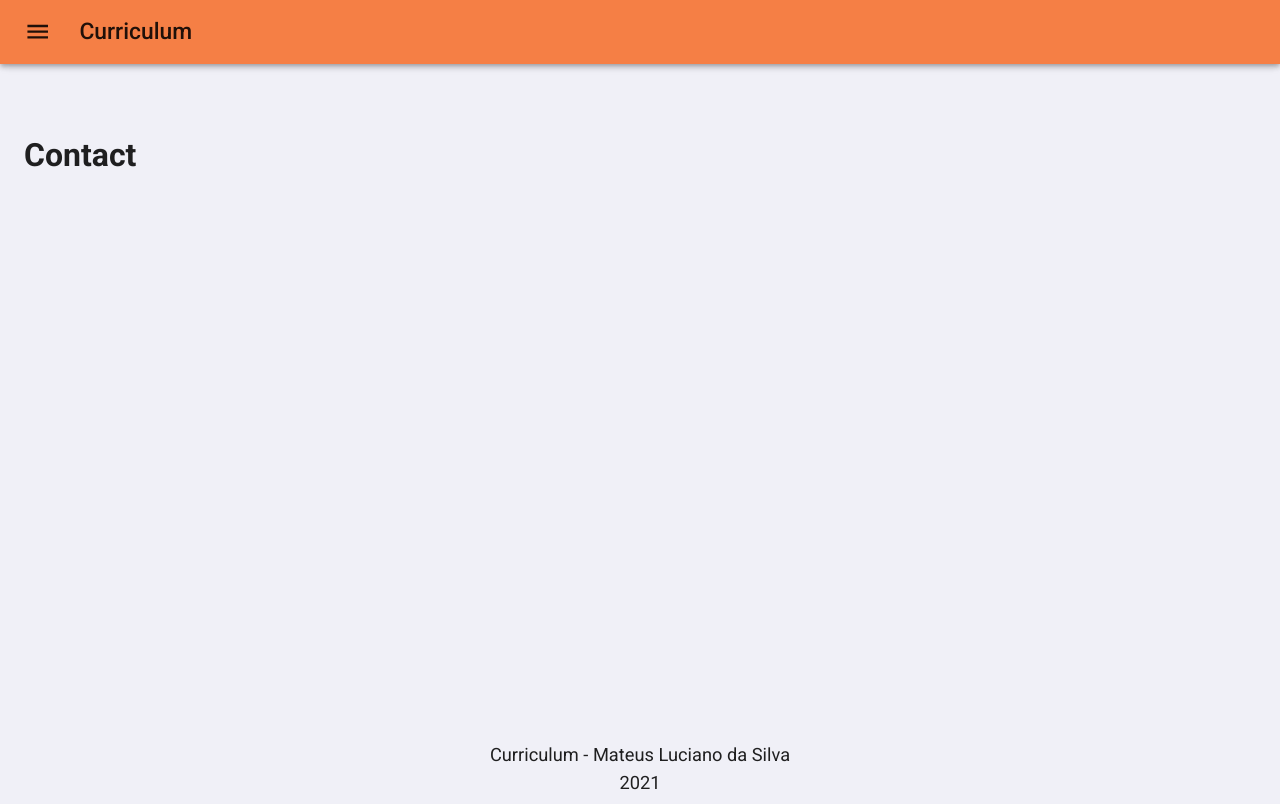
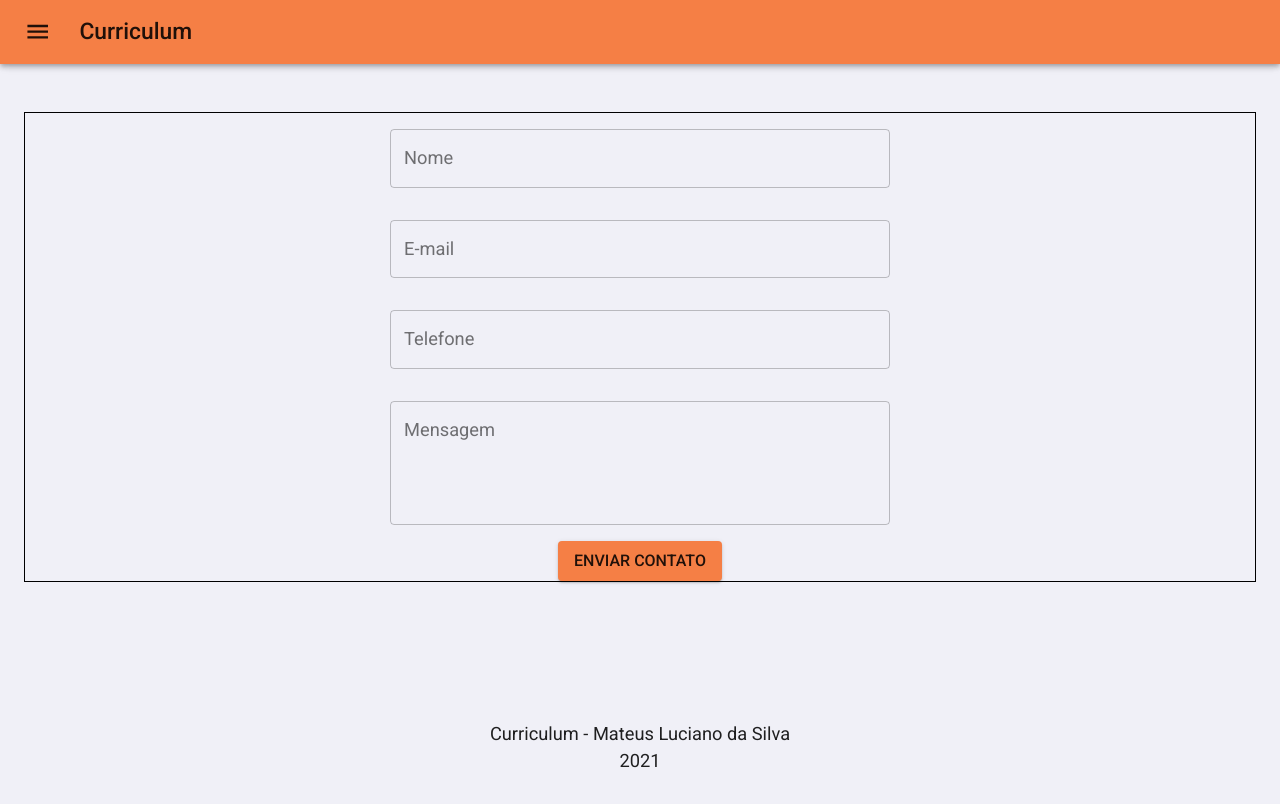
Before and after one commit to mateus-luciano/curriculum-frontend, a React (Create React App) app: page /contact in a window 1280 px wide. Built offline with nearby package versions, Linux system fonts and the light colour scheme; no server answers.

Commit message:
updated contact

```diff
--- a/src/pages/Contact/index.jsx
+++ b/src/pages/Contact/index.jsx
@@ -1,5 +1,64 @@
+import {
+  Grid,
+  Typography,
+  TextField,
+  Button
+} from '@material-ui/core';
+import useStyles from './styles';
+
 export default () => {
+  const classes = useStyles();
+
   return(
-    <h1>Contact</h1>
+    <div className={classes.root}>
+      <Grid
+        container
+        xs={12}
+        direction="column"
+        align="center"
+        justify="center"
+      >
+        <Grid item>
+          <form>
+            <TextField
+              id="name"
+              label="Nome"
+              type="text"
+              variant="outlined"
+              className={classes.input}
+            />
+            <br/>
+            <TextField
+              id="email"
+              label="E-mail"
+              type="text"
+              variant="outlined"
+              className={classes.input}
+            />
+            <br/>
+            <TextField
+              id="phone"
+              label="Telefone"
+              type="number"
+              variant="outlined"
+              className={classes.input}
+            />
+            <br/>
+            <TextField
+              id="message"
+              label="Mensagem"
+              multiline
+              rows={4}
+              variant="outlined"
+              className={classes.input}
+            />
+          </form>
+            <Button
+              color="primary"
+              variant="contained"
+            >Enviar Contato</Button>
+        </Grid>
+      </Grid>
+    </div>
   );
 }
--- /dev/null
+++ b/src/pages/Contact/styles.jsx
@@ -0,0 +1,13 @@
+import { makeStyles } from '@material-ui/core/styles';
+
+const useStyles = makeStyles((theme) => ({
+  root: {
+    border: '1px solid black',
+  },
+  input: {
+    width: '500px',
+    margin: '1em 0'
+  }
+}));
+
+export default useStyles;
```
